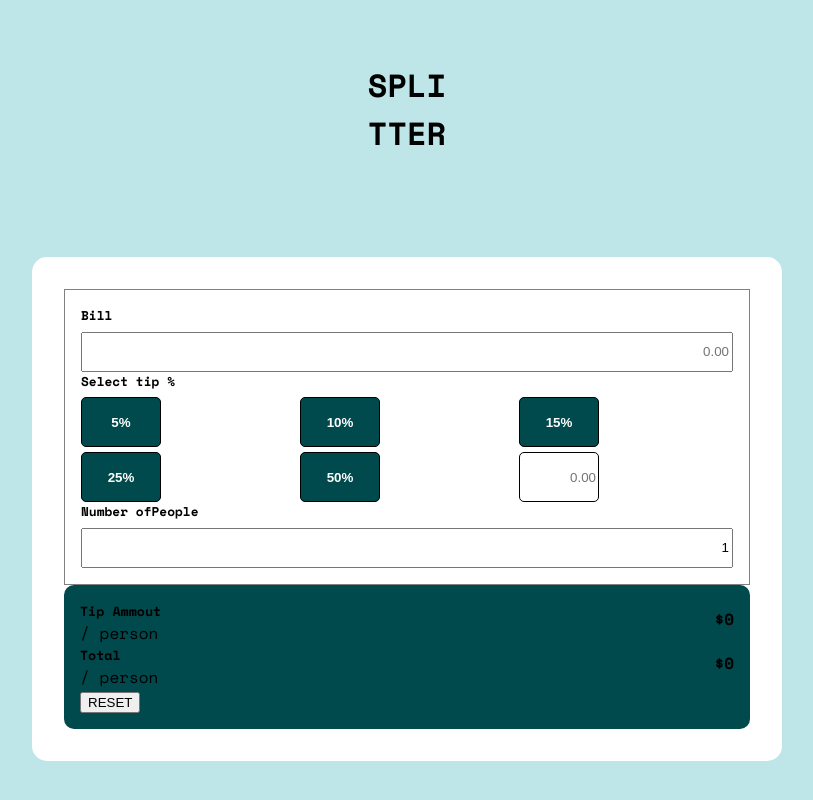
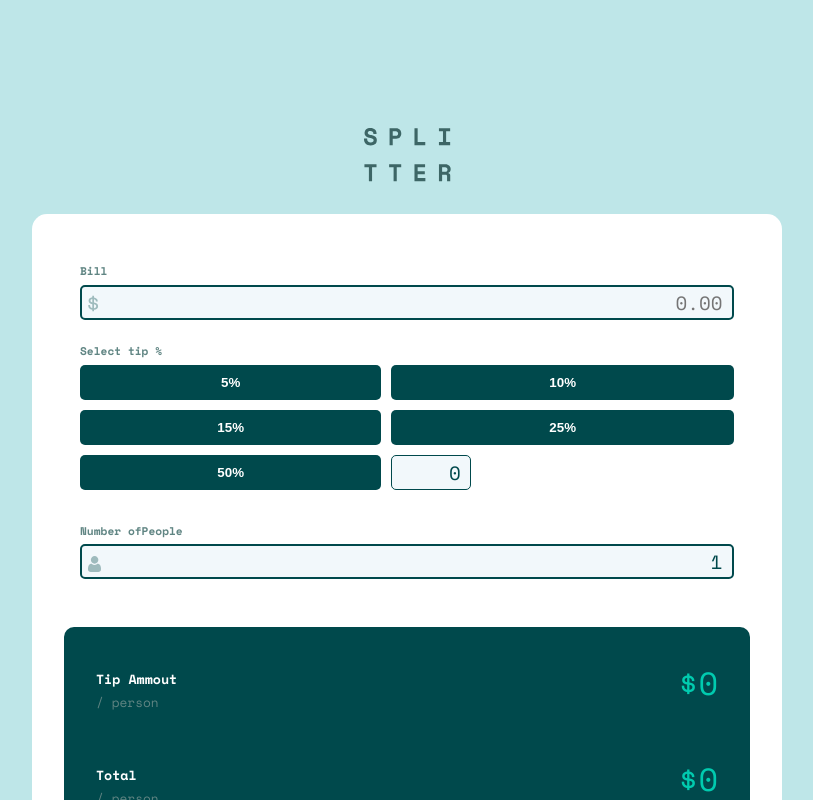
Before and after one commit to khasTema/tip-calculator-app_fe-mentor-ch, a React app: page / in a window 1280 px wide. Both pictures are taken after a click on the button "Custom". Shown: the top 800 px of the page, without its empty margins (233-1046 px from the left). Built offline with nearby package versions, Linux system fonts and the light colour scheme.

Commit message:
logic done
some issues with images, not loading it

```diff
--- a/package.json
+++ b/package.json
@@ -26,6 +26,7 @@
     "less": "^4.1.2",
     "less-loader": "^10.2.0",
     "style-loader": "^3.3.1",
+    "svg-url-loader": "^7.1.1",
     "webpack": "^5.68.0",
     "webpack-cli": "^4.9.2",
     "webpack-dev-server": "^4.7.4"
--- a/src/App.js
+++ b/src/App.js
@@ -1,12 +1,16 @@
 import React from "react";
 
+import Credits from "./js/components/Credits";
+
 import Calc from "./js/components/Calc";
+import Logo from "./images/logo.svg";
 
 function App() {
     return (
         <>
-            <h1>SPLI<br/>TTER</h1>
+            <img src={Logo} className="logo" alt="logo image" />
             <Calc />
+            <Credits />
         </>
     )
 }
--- a/src/css/less/_calcresults.less
+++ b/src/css/less/_calcresults.less
@@ -1,7 +1,7 @@
 .calc--results{
     background-color: @dark_green;
     border-radius: 10px;
-    padding: 1em;
+    padding: 2em;
 }
 
 h5 {
@@ -12,11 +12,33 @@ h5 {
     display: flex;
     justify-content: space-between;
     align-items: center;
+    margin-bottom: 2em;
+}
+
+.result--description {
+    // font-size: 1.2rem;
+    color: @calc_color;
+    & span {
+        font-size: .8rem;
+        color: @text_color;
+    }
+}
+
+.result--numbers {
+    color: @big_digits_color;
+    font-size: 2rem;
+    font-weight: 400;
 }
 
 .reset {
-    display: inline-block;
-    margin-top: auto;
+    width: 100%;
+    padding: 0.8em;
+    margin-top: 2em;
+    border: none;
+    border-radius: 5px;
+    background-color: @light_green;
+    color: @dark_green;
+    cursor: pointer;
 }
 
 @media screen and(min-width: 600px) {
--- a/src/css/less/_calcsettings.less
+++ b/src/css/less/_calcsettings.less
@@ -3,33 +3,56 @@ h4 {
 }
 
 span.label {
-    display: none;
+    // display: none;
+    position: absolute;
+    top: 0;
+    right: 0;
+    color: @error_border;
+    font-weight: 700;
 }
 
 .calc--settings {
-    border: 1px solid grey;
+    // border: 1px solid grey;
     padding: 1em;
+    margin-bottom: 2em;
+}
+
+.calc--settings > h4.label{
+    margin-top: 2em;
+}
+
+label {
+    position: relative;
+}
+
+.label-img {
+    position: absolute;
+    bottom: .2em;
+    left: .5em;
 }
 
 .label {
-    font-size: .8rem;
+    font-size: .7rem;
+    color: @text_color;
 }
-
 
 .buttons {
     display: grid;
-    grid-template: "button button button"
-                    "button button button";
-    grid-gap: 5px;
+    grid-template: "button button"
+                    "button button"
+                    "button button";
+    grid-gap: 10px;
+    margin-bottom: 2em;
 }
+
 .percent-set {
     background-color: @dark_green;
     color: @calc_color;
     font-weight: 700;
-    border: 1px solid black;
+    border: none;
     border-radius: 5px;
-    width: 80px;
-    height: 50px;
+    width: 100%;
+    height: 35px;
     cursor: pointer;
     &:hover, &:focus{
         background-color: @light_green;
@@ -39,21 +62,41 @@ span.label {
 
 input {
     width: 100%;
-    height: 40px;
+    height: 35px;
     text-align: right;
+    border: 2px solid @dark_green;
+    border-radius: 5px;
+    background-color: @input_field;
+    color: @dark_green;
+    font-family: @main_font;
+    font-size: 1.2rem;
+    padding-right: .5em;
+    &:focus,
+    &:active{
+        border-color: @light_green;
+    }
 }
 
 input.custom {
     width: 80px;
-    height: 50px;
+    height: 35px;
     text-align: right;
-    border: 1px solid black;
+    border: 1px solid @dark_green;
     border-radius: 5px;
+    color: @dark_green;
+    font-family: @main_font;
+    font-size: 1.2rem;
 }
 
 
 @media screen and(min-width: 600px) {
     .calc--settings {
         width: 45%;
+        margin-bottom: 0;
+    }
+
+    .buttons {
+        grid-template: "button button button"
+                        "button button button";
     }
 }
--- a/src/css/less/_variables.less
+++ b/src/css/less/_variables.less
@@ -5,6 +5,6 @@
 @input_field: rgb(242, 248, 251);
 @active_border: rgb(0, 159, 142);
 @error_border: rgb(180, 105, 86);
-@text_color: rgb(45, 76, 75);
+@text_color: rgb(96, 133, 131);
 @big_digits_color: rgb(0, 203, 175);
 @main_font: 'Space Mono', monospace;
--- a/src/css/style.less
+++ b/src/css/style.less
@@ -14,8 +14,13 @@ body {
     height: 100vh;
     display: flex;
     flex-direction: column;
-    justify-content: space-around;
+    justify-content: space-between;
     align-items: center;
+    padding-bottom: 1em;;
+}
+
+.logo {
+    margin-top: 8em;
 }
 
 .calc--body {
@@ -27,6 +32,19 @@ body {
     display: flex;
     flex-direction: column;
     justify-content: space-between;
+    margin-top: 2em;
+}
+
+.attribution {
+    width: 90%;
+    margin-top: 1em;
+    font-size: .8rem;
+    color: @text_color;
+    text-align: center;
+    margin-bottom: 1em;
+    & a{
+        color: @dark_green;
+    }
 }
 
 
--- a/src/js/components/Calc.js
+++ b/src/js/components/Calc.js
@@ -5,7 +5,9 @@ import Result from "./Result";
 import Input from "./Input";
 import Buttons from "./Buttons";
 import Custom from "./Custom";
-// import { number } from "prop-types";
+
+import DollarImg from "../../images/icon-dollar.svg";
+import PersonImg from "../../images/icon-person.svg";
 
 function Calc(){
 
@@ -14,11 +16,7 @@ function Calc(){
     const [isCustom, setIsCustom] = useState(false)
     const [tipAmmount, setTipAmmount] = useState(0)
     const [total, setTotal] = useState(0)
-    console.log(total)
     const [tipPercent, setTipPercent] = useState(0)
-    // console.log("ti percent")
-    // console.log(tipPercent)
-
 
     // since id is the exact number of percents, I use this for calculation
     function getPercent(btn){
@@ -47,28 +45,36 @@ function Calc(){
         setTipPercent(0)
         setBill('')
         setNumberOfPeople(1)
+        setIsCustom(prev => !prev)
     }
 
     return (
         <div className="calc--body">
             <div className="calc--settings">
                 <Input  label={"Bill"}
+                        img={DollarImg}
                         value={bill}
                         changeFunc={(input) => setBill(Number(input.target.value))}/>
 
                 <h4 className="label">Select tip %</h4>
                 <div className="buttons">
                     {buttonsEl}
-                    {isCustom ? <Custom /> : <Buttons number={"Custom"} clickFunction={() => setIsCustom(true)}/>}
+                    {isCustom ?
+                        <Custom changeFunc={(input) => setTipPercent(Number(input.target.value))} passValue={tipPercent}/>
+                        :
+                        <Buttons number={"Custom"} clickFunction={() => setIsCustom(prev => !prev)}/>}
                 </div>
                 <Input  label={'Number ofPeople'}
-                        errorLabel={"Cant't be zero"}
+                        img={PersonImg}
+                        errorLabel={numberOfPeple === 0 && "Cant't be zero"}
                         value={numberOfPeple}
                         changeFunc={(input) => setNumberOfPeople(Number(input.target.value))}/>
             </div>
             <div className="calc--results">
-                <Result description={'Tip Ammout'} result={tipAmmount}/>
-                <Result description={'Total'} result={total}/>
+                <Result description={'Tip Ammout'}
+                        result={numberOfPeple === 0 ? 0 : tipAmmount}/>
+                <Result description={'Total'}
+                        result={numberOfPeple === 0 ? 0 : total}/>
                 <Reset resetFunc={resetApp}/>
 
             </div>
--- /dev/null
+++ b/src/js/components/Credits.js
@@ -0,0 +1,12 @@
+import React from "react";
+
+export default function Credits() {
+    return(
+        <div className="attribution">
+            Coded by <a href="https://github.com/khasTema">Artem Khasin</a>.
+            <br />
+            Challenge by <a href="https://www.frontendmentor.io?ref=challenge" target="_blank">Frontend Mentor</a>.
+        </div>
+    )
+
+}
--- a/src/js/components/Custom.js
+++ b/src/js/components/Custom.js
@@ -1,5 +1,16 @@
-import React from "react";
+import React, {useRef} from "react";
+
+
 
 export default function Custom(props) {
-    return <input type="text" name="custom" className="custom" placeholder="0.00"/>
+
+    const inputEl = useRef(null)
+
+    return <input   type="text"
+                    name="custom"
+                    ref={inputEl}
+                    className="custom"
+                    placeholder="0.00"
+                    value={props.passValue}
+                    onChange={props.changeFunc}/>
 }
--- a/src/js/components/Input.js
+++ b/src/js/components/Input.js
@@ -8,6 +8,7 @@ export default function Input(props){
         <label>
             <h4 className="label">{props.label}</h4>
             <span className="label">{props.errorLabel}</span>
+            <img className="label-img" src={props.img} />
             <input  type="text"
                     name="bill"
                     placeholder="0.00"
--- a/webpack.config.js
+++ b/webpack.config.js
@@ -34,6 +34,10 @@ module.exports = (env) => {
                         'less-loader',
                     ],
                 },
+                {
+                    test: /\.svg$/i,
+                    type: 'asset/resource',
+                  },
             ]
         },
         plugins: [
```
Also changed, not shown: 3 other files (tests, documents, lock files or other folders).
